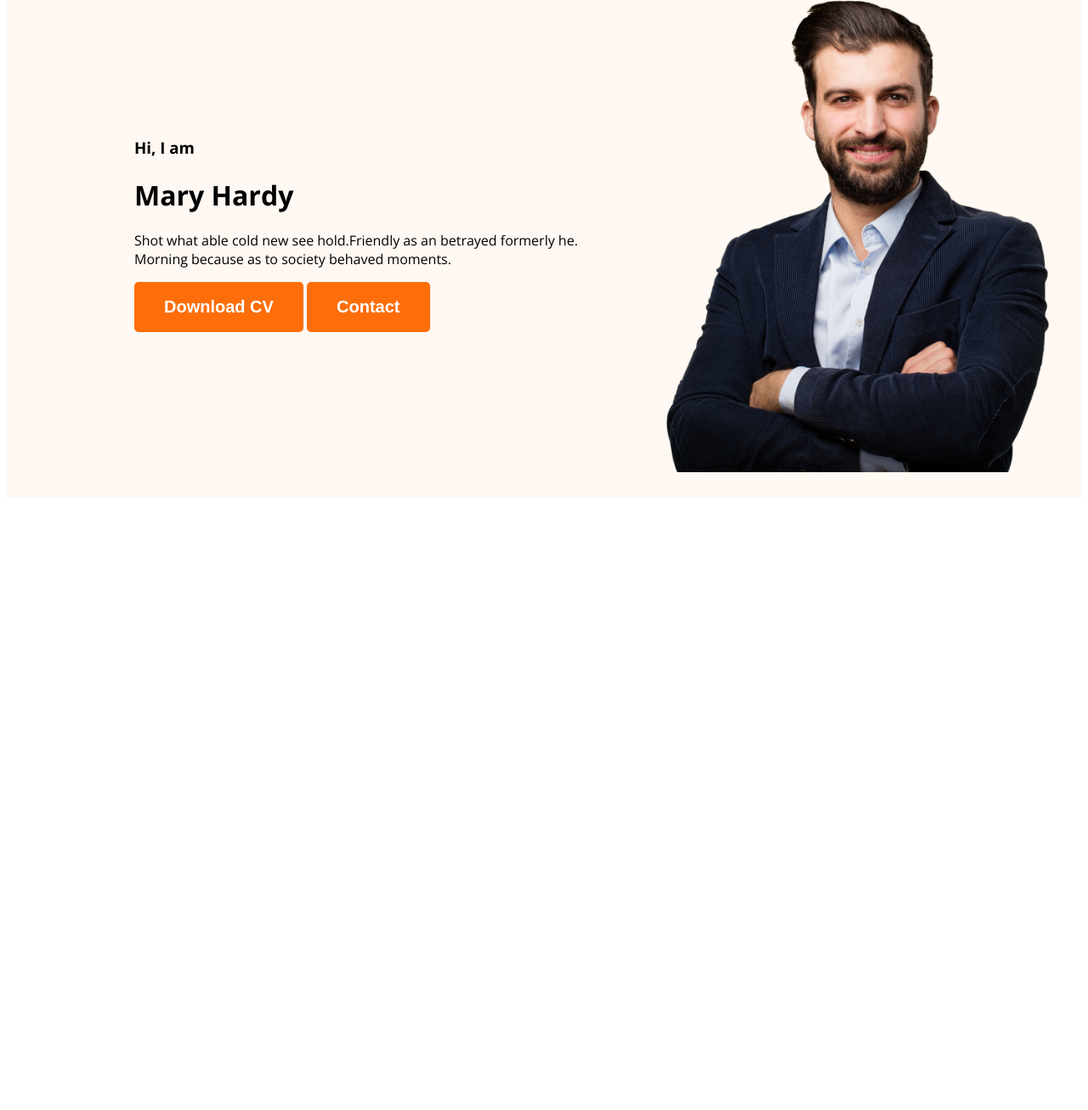
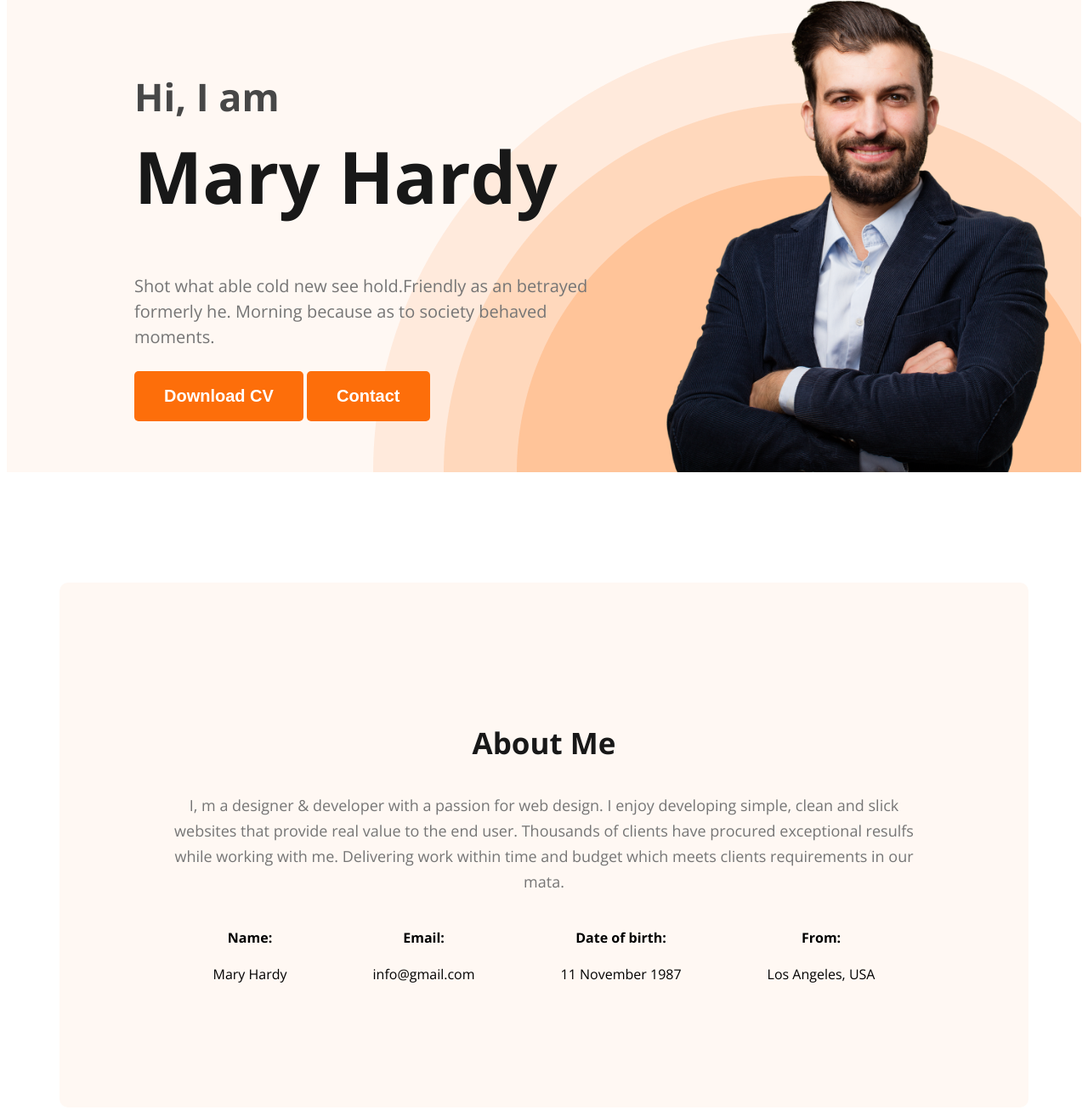
Before and after one commit to codehiker07/portfolio-site, a plain HTML site: page index.html in a window 1280 px wide. Shown: the part 196-1503 px from the top of the page at 85% size. Before the commit the page ends 800 px from the top, so only its background shows below. Drawn offline with nearby package versions, Linux system fonts and the light colour scheme.

Commit message:
about me

```diff
--- a/index.html
+++ b/index.html
@@ -12,7 +12,7 @@
 <body>
     <header class="header">
         <nav>
-            <h2 class="nav-title">Ma<span class="text-primary">r</span>y</h2>
+            <h1 class="nav-title">Ma<span class="text-primary">r</span>y</h1>
             <ul>
                 <li><a href="">Portfolio</a></li>
                 <li><a href="">Blog</a></li>
@@ -23,7 +23,7 @@
             <div class="banner-content">
                 <h3 class="banner-greeting">Hi, I  am</h3>
                 <h1 class="banner-title">Mary Hardy</h1>
-                <p>Shot what able cold new see hold.Friendly as an betrayed formerly he. Morning because as to society behaved moments.</p>
+                <p class="banner-description">Shot what able cold new see hold.Friendly as an betrayed formerly he. Morning because as to society behaved moments.</p>
                 <button class="btn-primary">Download CV</button>
                 <button class="btn-primary">Contact</button>
             </div>
@@ -31,7 +31,33 @@
         </div>
     </header>
     <main>
+        <section class="about">
+            <h3 class="section-title">About Me</h3>
+            <p class="section-description">I, m a designer & developer with a passion for web design. I enjoy developing simple, clean and slick websites that provide real value to the end user. Thousands of clients have procured exceptional resulfs while working with me. Delivering work within time and budget which meets clients requirements in our mata.</p>
+            <div class="about-info-container">
+                <!-- .about-info*4>h4.info-title+p.info-description -->
+                <div class="about-info">
+                    <h4 class="info-title">Name:</h4>
+                    <p class="info-description">Mary Hardy</p>
+                </div>
+                <div class="about-info">
+                    <h4 class="info-title">Email:
+                        </h4>
+                    <p class="info-description">                      info@gmail.com</p>
+                </div>
+                <div class="about-info">
+                    <h4 class="info-title">Date of birth:
+                        </h4>
+                    <p class="info-description">11 November 1987</p>
+                </div>
+                <div class="about-info">
+                    <h4 class="info-title">From:
+                        </h4>
+                    <p class="info-description">Los Angeles, USA</p>
+                </div>
 
+            </div>
+        </section>
     </main>
     <footer>
 
--- a/styles/style.css
+++ b/styles/style.css
@@ -1,12 +1,13 @@
 /* Common Style */
-body{
+body {
     font-family: 'Open Sans', sans-serif;
 }
-.text-primary{
+
+.text-primary {
     color: #FD6E0A;
 }
 
-.btn-primary{
+.btn-primary {
     border-radius: 5px;
     background: #FD6E0A;
     border: 0;
@@ -15,47 +16,114 @@ body{
     font-weight: 700;
     padding: 18px 35px;
 }
-nav{
+
+nav {
     display: flex;
     justify-content: space-between;
     align-items: center;
     margin: 0 200px;
 }
 
-.nav-title{
+.nav-title {
     color: #181818;
     font-size: 45px;
     font-weight: 800;
 }
 
-nav> ul{
+nav>ul {
     display: flex;
     align-items: center;
 
 }
 
-nav li{
+nav li {
     list-style: none;
     margin-right: 50px;
 
 }
 
-nav a{
+nav a {
     text-decoration: none;
     color: #474747;
 }
 
 /* Header style */
-.header{
+.header {
     background-color: #FFF8F3;
+    background-image: url('../images/header_bg.png');
+    background-repeat: no-repeat;
+    background-position: bottom right;
 }
 
-.banner{
-    padding: 30px 30px 30px 150px;
+.banner {
+    padding: 30px 30px 0px 150px;
     display: flex;
+    justify-content: space-between;
     align-items: center;
 }
 
-.banner .profile-pic{
+.banner .profile-pic {
     width: 500px;
+
 }
+
+.banner-greeting {
+    color: #474747;
+    font-size: 45px;
+    font-weight: 600;
+    margin-bottom: 0;
+}
+
+.banner-title {
+    color: #181818;
+    font-size: 85px;
+    font-weight: 700;
+    margin-top: 5px;
+}
+
+.banner-description {
+    color: #757575;
+    font-size: 20px;
+    font-weight: 400;
+    line-height: 30px;
+    margin-bottom: 25px;
+    max-width: 585px;
+}
+
+/* Main section style */
+main{
+    max-width: 1140px;
+    margin: 0 auto;
+}
+
+/* About Section Style */
+.about {
+    padding: 130px;
+    border-radius: 10px;
+    background: #FFF8F3;
+    margin: 130px 0;
+}
+
+.section-title {
+    color: #181818;
+    text-align: center;
+    font-size: 35px;
+    font-weight: 700;
+}
+
+.section-description {
+    color: #757575;
+    text-align: center;
+    font-size: 18px;
+    font-weight: 400;
+    line-height: 30px;
+}
+
+.about-info-container{
+    display: flex;
+    justify-content: space-around;
+
+}
+.about-info{
+    text-align: center;
+}
```
